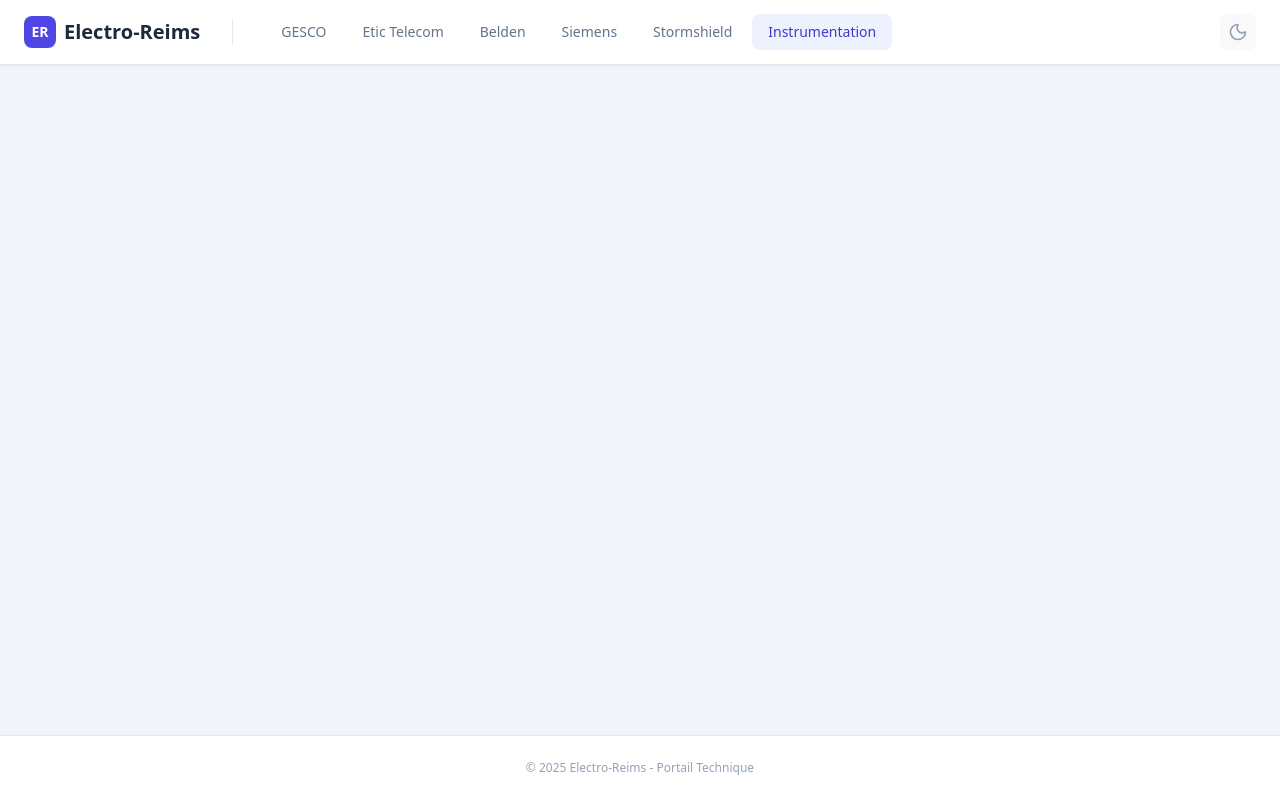
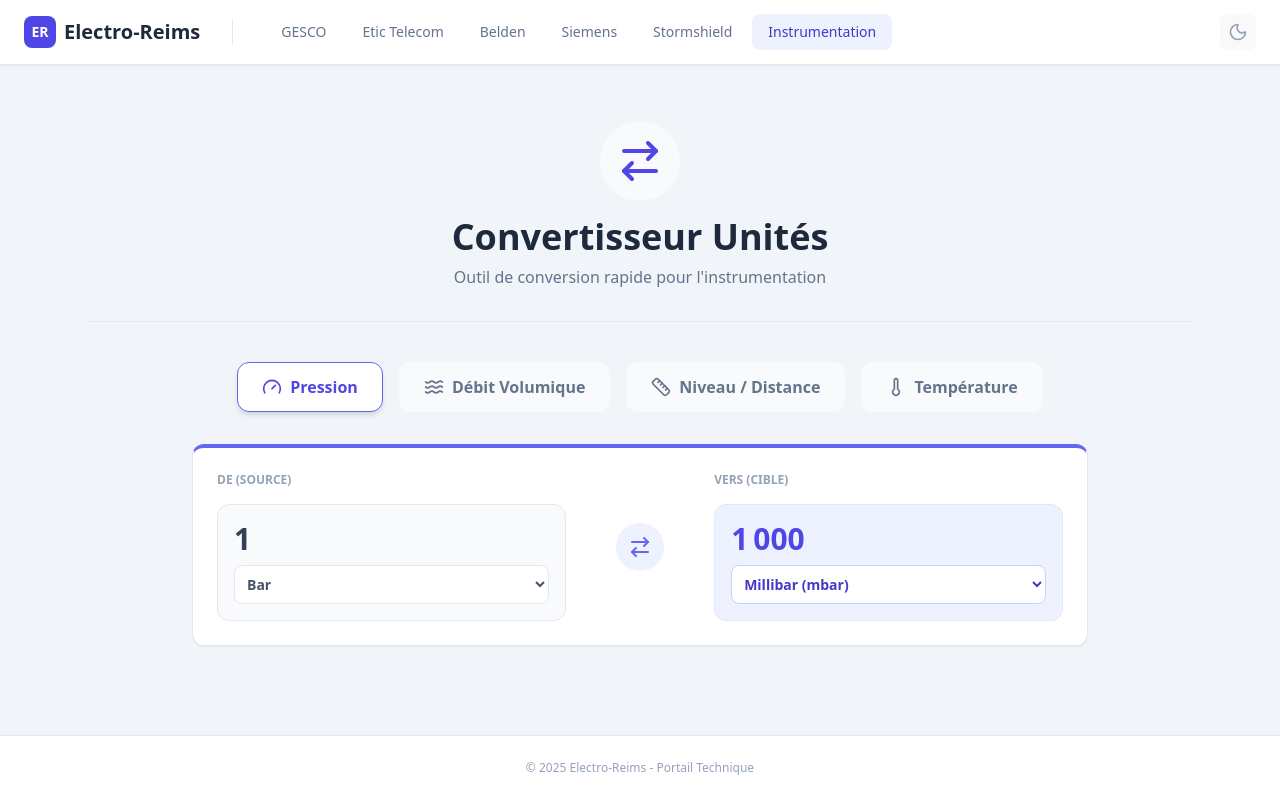
Before and after one commit to apetitpas-cpu/electro-reims-portail, a React (Vite) app: page /instrumentation/converter in a window 1280 px wide. Built offline with nearby package versions, Linux system fonts and the light colour scheme.

Commit message:
Ajout de l'outil convertisseur de mesure (Instrumentation)

```diff
--- a/src/App.jsx
+++ b/src/App.jsx
@@ -37,6 +37,7 @@ import ArProcedure from "./gescoProcedure/ArProcedure";
 
 // Import InstrumentationApp (Nouveau)
 import SensorSelectionGuide from "./instrumentationApp/SensorSelectionGuide";
+import UnitConverter from "./instrumentationApp/UnitConverter";
 
 // Import Toolbox
 import DataConverter from "./toolboxApp/DataConverter";
@@ -87,6 +88,7 @@ function App() {
                     {/* Menu Instrumentation (NOUVEAU) */}
                     <Route path="/instrumentation" element={<InstrumentationLanding />} />
                     <Route path="/instrumentation/selection-guide" element={<SensorSelectionGuide />} />
+                    <Route path="/instrumentation/converter" element={<UnitConverter />} />
 
                     {/* Menu ToolBox */}
                     <Route path="/toolbox/converter" element={<DataConverter />} />
--- /dev/null
+++ b/src/instrumentationApp/UnitConverter.jsx
@@ -0,0 +1,193 @@
+import React, { useState, useEffect } from 'react';
+import { ArrowRightLeft, Gauge, Thermometer, Droplets, Waves, Ruler } from 'lucide-react';
+import { PageContainer, BrandHeader, SectionCard, FormInput, FormSelect } from '../components/UI';
+
+const UnitConverter = () => {
+  const [category, setCategory] = useState('pressure');
+  const [value, setValue] = useState(1);
+  const [fromUnit, setFromUnit] = useState('');
+  const [toUnit, setToUnit] = useState('');
+  const [result, setResult] = useState(0);
+
+  // --- CONFIGURATION DES UNITÉS ---
+  // Facteur de conversion vers une unité de base arbitraire (ex: Pascal pour pression)
+  const DATA = {
+    pressure: {
+      label: "Pression",
+      icon: Gauge,
+      color: "text-indigo-600",
+      units: {
+        bar: { name: "Bar", factor: 100000 },
+        mbar: { name: "Millibar (mbar)", factor: 100 },
+        pa: { name: "Pascal (Pa)", factor: 1 },
+        kpa: { name: "Kilopascal (kPa)", factor: 1000 },
+        mpa: { name: "Mégapascal (MPa)", factor: 1000000 },
+        psi: { name: "PSI", factor: 6894.76 },
+        mmh2o: { name: "mmH2O (Col. d'eau)", factor: 9.80665 },
+        mmhg: { name: "mmHg (Torr)", factor: 133.322 }
+      }
+    },
+    flow: {
+      label: "Débit Volumique",
+      icon: Waves,
+      color: "text-cyan-600",
+      units: {
+        m3h: { name: "m³/h", factor: 1 }, // Base
+        lmin: { name: "l/min", factor: 0.06 },
+        ls: { name: "l/s", factor: 3.6 },
+        lh: { name: "l/h", factor: 0.001 },
+        gpm: { name: "US GPM", factor: 0.227125 }
+      }
+    },
+    length: {
+      label: "Niveau / Distance",
+      icon: Ruler,
+      color: "text-blue-600",
+      units: {
+        m: { name: "Mètre (m)", factor: 1 }, // Base
+        cm: { name: "Centimètre (cm)", factor: 0.01 },
+        mm: { name: "Millimètre (mm)", factor: 0.001 },
+        in: { name: "Pouce (inch)", factor: 0.0254 },
+        ft: { name: "Pied (ft)", factor: 0.3048 }
+      }
+    },
+    temperature: {
+      label: "Température",
+      icon: Thermometer,
+      color: "text-red-600",
+      units: {
+        c: { name: "Celsius (°C)" },
+        f: { name: "Fahrenheit (°F)" },
+        k: { name: "Kelvin (K)" }
+      }
+    }
+  };
+
+  // Initialisation des unités quand on change de catégorie
+  useEffect(() => {
+    const keys = Object.keys(DATA[category].units);
+    setFromUnit(keys[0]);
+    setToUnit(keys[1] || keys[0]);
+  }, [category]);
+
+  // Calcul dynamique
+  useEffect(() => {
+    const val = parseFloat(value);
+    if (isNaN(val)) {
+        setResult("---");
+        return;
+    }
+
+    // Cas spécial Température (Non linéaire)
+    if (category === 'temperature') {
+        let res = val;
+        // 1. Convertir vers Celsius
+        let tempC = val;
+        if (fromUnit === 'f') tempC = (val - 32) * 5/9;
+        if (fromUnit === 'k') tempC = val - 273.15;
+
+        // 2. Convertir vers Cible
+        if (toUnit === 'c') res = tempC;
+        if (toUnit === 'f') res = (tempC * 9/5) + 32;
+        if (toUnit === 'k') res = tempC + 273.15;
+
+        setResult(res);
+        return;
+    }
+
+    // Cas Standard (Facteur linéaire)
+    const factorFrom = DATA[category].units[fromUnit]?.factor || 1;
+    const factorTo = DATA[category].units[toUnit]?.factor || 1;
+
+    // Formule : Valeur * (FacteurSource / FacteurCible)
+    const res = val * (factorFrom / factorTo);
+    setResult(res);
+
+  }, [value, fromUnit, toUnit, category]);
+
+  const Icon = DATA[category].icon;
+
+  return (
+    <PageContainer>
+      <BrandHeader
+        title="Convertisseur Unités"
+        subtitle="Outil de conversion rapide pour l'instrumentation"
+        icon={ArrowRightLeft}
+      />
+
+      {/* SÉLECTEUR DE CATÉGORIE */}
+      <div className="flex flex-wrap justify-center gap-4 mb-8">
+        {Object.entries(DATA).map(([key, info]) => (
+            <button
+                key={key}
+                onClick={() => setCategory(key)}
+                className={`flex items-center gap-2 px-6 py-3 rounded-xl border transition-all ${category === key ? `bg-white dark:bg-slate-800 border-indigo-500 shadow-md ${info.color}` : 'bg-slate-50 dark:bg-slate-800/50 border-transparent text-slate-500 hover:bg-white dark:hover:bg-slate-800'}`}
+            >
+                <info.icon size={20} />
+                <span className="font-bold">{info.label}</span>
+            </button>
+        ))}
+      </div>
+
+      <div className="max-w-4xl mx-auto">
+        <SectionCard className="border-t-4 border-t-indigo-500">
+            <div className="grid grid-cols-1 md:grid-cols-7 gap-6 items-center">
+
+                {/* SOURCE */}
+                <div className="md:col-span-3 space-y-4">
+                    <label className="block text-xs font-bold text-slate-400 uppercase mb-1">De (Source)</label>
+                    <div className="p-4 bg-slate-50 dark:bg-slate-900 rounded-xl border border-slate-200 dark:border-slate-700">
+                        <input
+                            type="number"
+                            value={value}
+                            onChange={(e) => setValue(e.target.value)}
+                            className="w-full bg-transparent text-3xl font-bold text-slate-700 dark:text-white outline-none mb-2"
+                            placeholder="0"
+                        />
+                        <select
+                            value={fromUnit}
+                            onChange={(e) => setFromUnit(e.target.value)}
+                            className="w-full bg-white dark:bg-slate-800 border border-slate-200 dark:border-slate-700 rounded-lg p-2 text-sm font-bold text-slate-600 dark:text-slate-300 outline-none cursor-pointer"
+                        >
+                            {Object.entries(DATA[category].units).map(([key, u]) => (
+                                <option key={key} value={key}>{u.name}</option>
+                            ))}
+                        </select>
+                    </div>
+                </div>
+
+                {/* ICONE CENTRALE */}
+                <div className="md:col-span-1 flex justify-center">
+                    <div className="p-3 bg-indigo-50 dark:bg-indigo-900/30 rounded-full text-indigo-500">
+                        <ArrowRightLeft size={24} />
+                    </div>
+                </div>
+
+                {/* CIBLE */}
+                <div className="md:col-span-3 space-y-4">
+                    <label className="block text-xs font-bold text-slate-400 uppercase mb-1">Vers (Cible)</label>
+                    <div className="p-4 bg-indigo-50 dark:bg-indigo-900/10 rounded-xl border border-indigo-100 dark:border-indigo-900">
+                        <div className="w-full bg-transparent text-3xl font-bold text-indigo-600 dark:text-indigo-400 mb-2 truncate">
+                            {typeof result === 'number' ? result.toLocaleString('fr-FR', { maximumFractionDigits: 4 }) : result}
+                        </div>
+                        <select
+                            value={toUnit}
+                            onChange={(e) => setToUnit(e.target.value)}
+                            className="w-full bg-white dark:bg-slate-800 border border-indigo-200 dark:border-indigo-800 rounded-lg p-2 text-sm font-bold text-indigo-700 dark:text-indigo-300 outline-none cursor-pointer"
+                        >
+                            {Object.entries(DATA[category].units).map(([key, u]) => (
+                                <option key={key} value={key}>{u.name}</option>
+                            ))}
+                        </select>
+                    </div>
+                </div>
+
+            </div>
+        </SectionCard>
+      </div>
+
+    </PageContainer>
+  );
+};
+
+export default UnitConverter;
--- a/src/landing/InstrumentationLanding.jsx
+++ b/src/landing/InstrumentationLanding.jsx
@@ -27,12 +27,12 @@ const InstrumentationLanding = () => {
             />
             {/* Future placeholders */}
             <ToolCard
-              to="#"
+              to="/instrumentation/converter" // Lien vers la nouvelle route
               title="Conversion Unités"
-              description="Bar ↔ Psi, °C ↔ °F, Débit..."
-              icon={Gauge}
-              status="disabled"
-              color="slate"
+              description="Bar ↔ PSI, m³/h ↔ l/min, °C ↔ °F..."
+              icon={ArrowRightLeft} // Changement d'icône
+              status="active" // On active la carte
+              color="cyan" // Nouvelle couleur
             />
         </ToolsGrid>
       </div>
```
